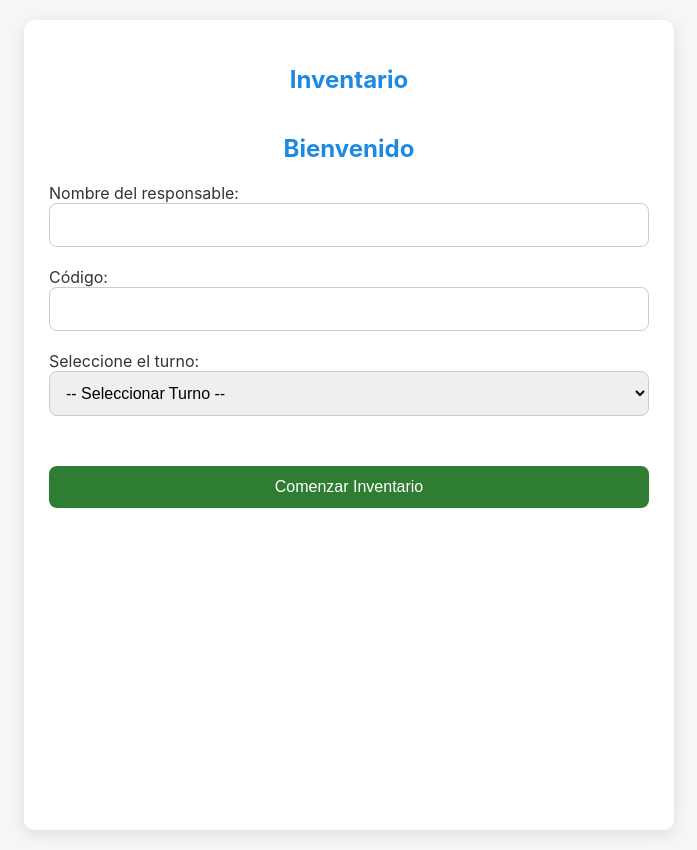
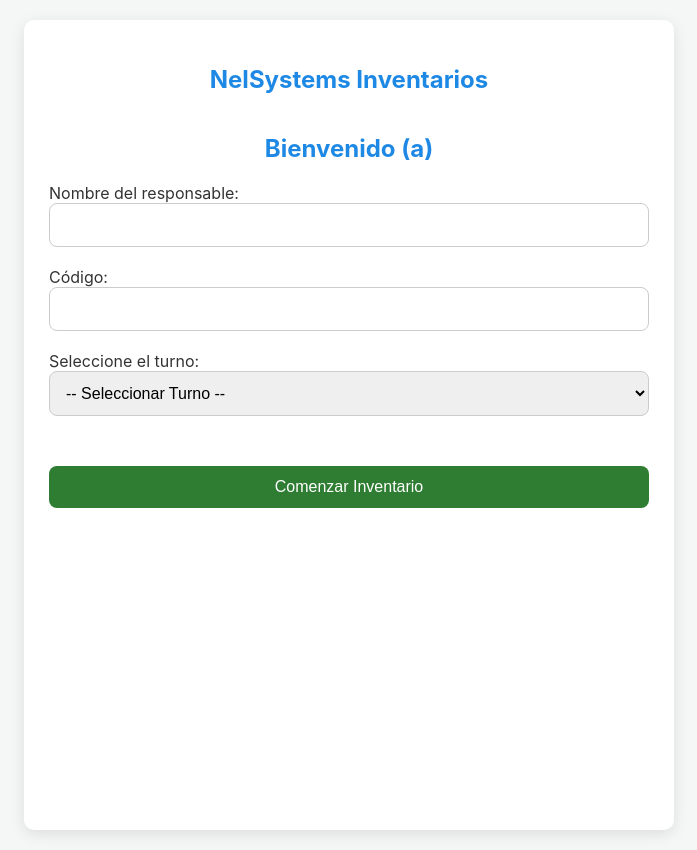
Before and after one commit to NelSystems77/Mi-inventario, a plain HTML site: page index.html in a window 1280 px wide. Shown: the whole page, without its empty margins (291-988 px from the left). Drawn offline with nearby package versions, Linux system fonts and the light colour scheme.

Commit message:
index.html

```diff
--- a/index.html
+++ b/index.html
@@ -10,8 +10,8 @@
 
     <main class="container">
         <section id="welcome-screen" class="active-screen">
-            <h1>Inventario</h1>
-            <h2>Bienvenido</h2>
+            <h1>NelSystems Inventarios</h1>
+            <h2>Bienvenido (a)</h2>
             <div class="form-group">
                 <label for="responsible-name">Nombre del responsable:</label>
                 <input type="text" id="responsible-name" required>
```
